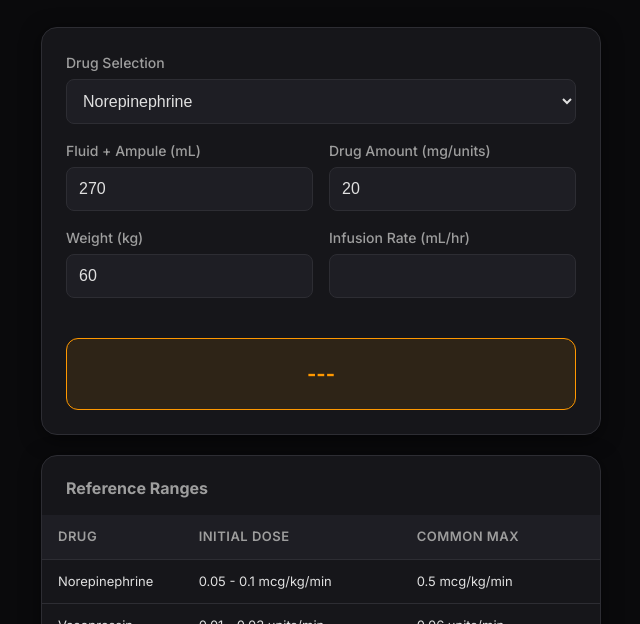
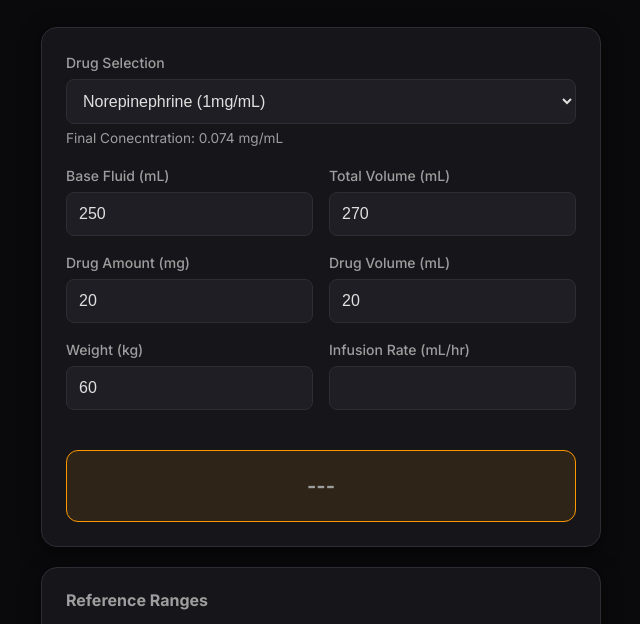
Before and after one commit to seainthebottle/crit-calc, a website: page www/index.html in a window 1280 px wide. Shown: the part 138-762 px from the top of the page, without its empty margins (319-959 px from the left). Drawn offline with Linux system fonts and the light colour scheme.

Commit message:
승압제 입력 개선

```diff
--- a/www/app.js
+++ b/www/app.js
@@ -11,44 +11,121 @@ function switchTab(tabId) {
 }
 
 // Vasopressor Logic
-const vp_defaults = {
-    norepi: { fluid: 270, drug: 20 },
-    vaso: { fluid: 103, drug: 60 },
-    epi: { fluid: 260, drug: 10 },
-    dopamine: { fluid: 500, drug: 800 },
-    dobutamine: { fluid: 250, drug: 500 }
+// Vasopressor Logic
+const VP_DRUGS = {
+    norepi: { name: "Norepinephrine", conc: 1, unit: "mg", doseUnit: "mcg/kg/min", defBase: 250, defDrugAmt: 20 }, // 20mg (20mL)
+    vaso: { name: "Vasopressin", conc: 20, unit: "units", doseUnit: "units/min", defBase: 100, defDrugAmt: 60 }, // 60U (3mL)
+    epi: { name: "Epinephrine", conc: 1, unit: "mg", doseUnit: "mcg/kg/min", defBase: 250, defDrugAmt: 10 }, // 10mg (10mL)
+    dopamine: { name: "Dopamine", conc: 40, unit: "mg", doseUnit: "mcg/kg/min", defBase: 480, defDrugAmt: 800 }, // 800mg (20mL)
+    dobutamine: { name: "Dobutamine", conc: 50, unit: "mg", doseUnit: "mcg/kg/min", defBase: 240, defDrugAmt: 500 } // 500mg (10mL)
 };
 
 function vp_setDefaults() {
-    const drug = document.getElementById('vp-drug').value;
-    document.getElementById('vp-fluidVolume').value = vp_defaults[drug].fluid;
-    document.getElementById('vp-drugAmount').value = vp_defaults[drug].drug;
+    const key = document.getElementById('vp-drug').value;
+    const data = VP_DRUGS[key];
+
+    // Label updates
+    document.getElementById('vp-drugAmtLabel').innerText = `Drug Amount (${data.unit})`;
+
+    // Set default values
+    document.getElementById('vp-baseFluid').value = data.defBase;
+    document.getElementById('vp-drugAmount').value = data.defDrugAmt;
+
+    // Trigger calculation chain starting from Amount
+    vp_calcFromAmt();
+}
+
+// 1. Calculate Drug Volume from Drug Amount
+function vp_calcFromAmt() {
+    const key = document.getElementById('vp-drug').value;
+    const data = VP_DRUGS[key];
+    const amt = parseFloat(document.getElementById('vp-drugAmount').value);
+
+    if (!isNaN(amt)) {
+        const vol = amt / data.conc;
+        document.getElementById('vp-drugVol').value = parseFloat(vol.toFixed(2));
+        vp_updateTotal();
+    }
+}
+
+// 2. Calculate Drug Amount from Drug Volume
+function vp_calcFromVol() {
+    const key = document.getElementById('vp-drug').value;
+    const data = VP_DRUGS[key];
+    const vol = parseFloat(document.getElementById('vp-drugVol').value);
+
+    if (!isNaN(vol)) {
+        const amt = vol * data.conc;
+        document.getElementById('vp-drugAmount').value = parseFloat(amt.toFixed(2));
+        vp_updateTotal();
+    }
+}
+
+// 3. Update Total Volume (Base + Drug Vol)
+function vp_calcFromBase() {
+    vp_updateTotal();
+}
+
+function vp_updateTotal() {
+    const base = parseFloat(document.getElementById('vp-baseFluid').value) || 0;
+    const drugVol = parseFloat(document.getElementById('vp-drugVol').value) || 0;
+    const total = base + drugVol;
+
+    document.getElementById('vp-totalVolume').value = parseFloat(total.toFixed(2));
+    vp_calculateDose();
+}
+
+// 4. Reverse Calc: Change Base Fluid when Total is modified
+function vp_calcFromTotal() {
+    const total = parseFloat(document.getElementById('vp-totalVolume').value);
+    const drugVol = parseFloat(document.getElementById('vp-drugVol').value) || 0;
+
+    if (!isNaN(total)) {
+        const base = total - drugVol;
+        document.getElementById('vp-baseFluid').value = parseFloat(Math.max(0, base).toFixed(2));
+        vp_calculateDose();
+    }
 }
 
 function vp_calculateDose() {
-    const drug = document.getElementById('vp-drug').value;
-    const fluid = parseFloat(document.getElementById('vp-fluidVolume').value);
-    const drugAmount = parseFloat(document.getElementById('vp-drugAmount').value);
+    const key = document.getElementById('vp-drug').value;
+    const data = VP_DRUGS[key];
+
+    const drugAmt = parseFloat(document.getElementById('vp-drugAmount').value);
+    const totalVol = parseFloat(document.getElementById('vp-totalVolume').value);
     const weight = parseFloat(document.getElementById('vp-weight').value);
     const rate = parseFloat(document.getElementById('vp-rate').value);
 
     const resultEl = document.getElementById('vp-result');
+    const concEl = document.getElementById('vp-conc-display');
 
-    if (isNaN(fluid) || isNaN(drugAmount) || isNaN(weight) || isNaN(rate) || fluid <= 0 || weight <= 0) {
+    // Display Concentration
+    if (drugAmt > 0 && totalVol > 0) {
+        let finalConc = drugAmt / totalVol;
+        concEl.innerText = `Final Conecntration: ${finalConc.toFixed(3)} ${data.unit}/mL`;
+    } else {
+        concEl.innerText = "";
+    }
+
+    if (isNaN(drugAmt) || isNaN(totalVol) || isNaN(weight) || isNaN(rate) || totalVol <= 0 || weight <= 0) {
         resultEl.innerText = "---";
         resultEl.style.color = "var(--text-dim)";
         return;
     }
 
     resultEl.style.color = "var(--primary)";
-    if (drug === "vaso") {
-        const concentration = drugAmount / fluid;
-        const dose = (rate * concentration) / 60;
-        resultEl.innerHTML = `${dose.toFixed(3)} <small>units/min</small>`;
+
+    let dose = 0;
+    const concentration = drugAmt / totalVol; // unit/mL or mg/mL
+
+    if (key === "vaso") {
+        // Units/min = (mL/hr * Units/mL) / 60
+        dose = (rate * concentration) / 60;
+        resultEl.innerHTML = `${dose.toFixed(4)} <small>${data.doseUnit}</small>`;
     } else {
-        const concentration = (drugAmount * 1000) / fluid;
-        const dose = (rate * concentration) / (weight * 60);
-        resultEl.innerHTML = `${dose.toFixed(3)} <small>mcg/kg/min</small>`;
+        // mcg/kg/min = (mL/hr * mg/mL * 1000) / (60 * kg)
+        dose = (rate * concentration * 1000) / (weight * 60);
+        resultEl.innerHTML = `${dose.toFixed(3)} <small>${data.doseUnit}</small>`;
     }
 }
 
--- a/www/index.html
+++ b/www/index.html
@@ -33,24 +33,42 @@
                 <div class="card">
                     <div class="input-group">
                         <label for="vp-drug">Drug Selection</label>
-                        <select id="vp-drug" onchange="vp_setDefaults(); vp_calculateDose();">
-                            <option value="norepi">Norepinephrine</option>
-                            <option value="vaso">Vasopressin</option>
-                            <option value="epi">Epinephrine</option>
-                            <option value="dopamine">Dopamine</option>
-                            <option value="dobutamine">Dobutamine</option>
+                        <select id="vp-drug" onchange="vp_setDefaults()">
+                            <option value="norepi">Norepinephrine (1mg/mL)</option>
+                            <option value="vaso">Vasopressin (20IU/mL)</option>
+                            <option value="epi">Epinephrine (1mg/mL)</option>
+                            <option value="dopamine">Dopamine (40mg/mL)</option>
+                            <option value="dobutamine">Dobutamine (50mg/mL)</option>
                         </select>
+                        <div id="vp-conc-display" style="font-size: 0.85em; color: var(--text-dim); margin-top: 4px;">
+                        </div>
                     </div>
+
+                    <!-- Fluid & Total Volume Row -->
                     <div class="grid">
                         <div class="input-group">
-                            <label for="vp-fluidVolume">Fluid + Ampule (mL)</label>
-                            <input type="number" id="vp-fluidVolume" oninput="vp_calculateDose()">
+                            <label for="vp-baseFluid">Base Fluid (mL)</label>
+                            <input type="number" id="vp-baseFluid" oninput="vp_calcFromBase()">
                         </div>
                         <div class="input-group">
-                            <label for="vp-drugAmount">Drug Amount (mg/units)</label>
-                            <input type="number" id="vp-drugAmount" oninput="vp_calculateDose()">
+                            <label for="vp-totalVolume">Total Volume (mL)</label>
+                            <input type="number" id="vp-totalVolume" oninput="vp_calcFromTotal()">
                         </div>
                     </div>
+
+                    <!-- Drug Amount & Volume Row -->
+                    <div class="grid">
+                        <div class="input-group">
+                            <label id="vp-drugAmtLabel" for="vp-drugAmount">Drug Amount (mg)</label>
+                            <input type="number" id="vp-drugAmount" oninput="vp_calcFromAmt()">
+                        </div>
+                        <div class="input-group">
+                            <label for="vp-drugVol">Drug Volume (mL)</label>
+                            <input type="number" id="vp-drugVol" oninput="vp_calcFromVol()">
+                        </div>
+                    </div>
+
+                    <!-- Patient Parameters -->
                     <div class="grid">
                         <div class="input-group">
                             <label for="vp-weight">Weight (kg)</label>
@@ -61,6 +79,7 @@
                             <input type="number" id="vp-rate" step="0.1" oninput="vp_calculateDose()">
                         </div>
                     </div>
+
                     <div class="result-display" id="vp-result">---</div>
                 </div>
 
```
